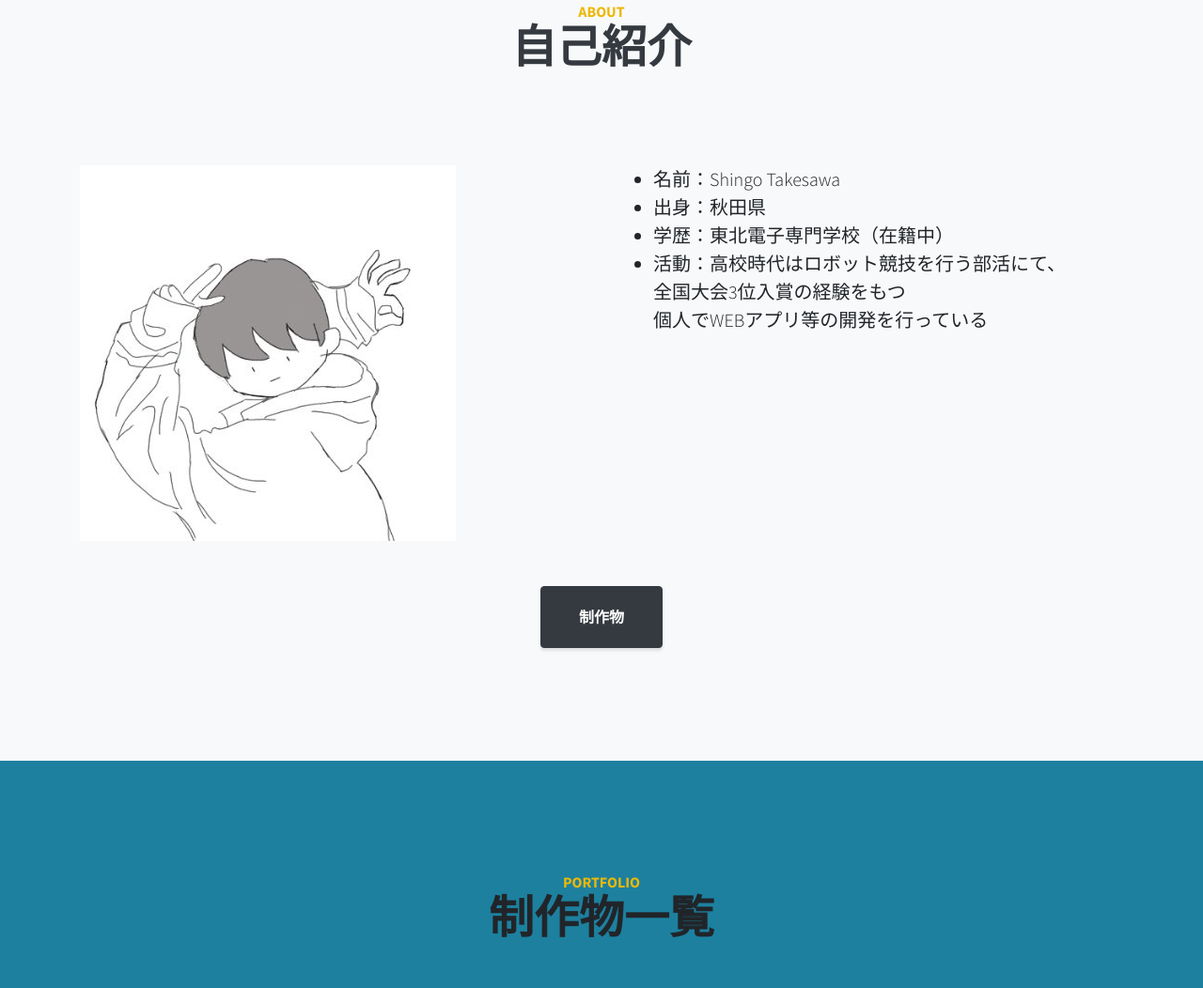
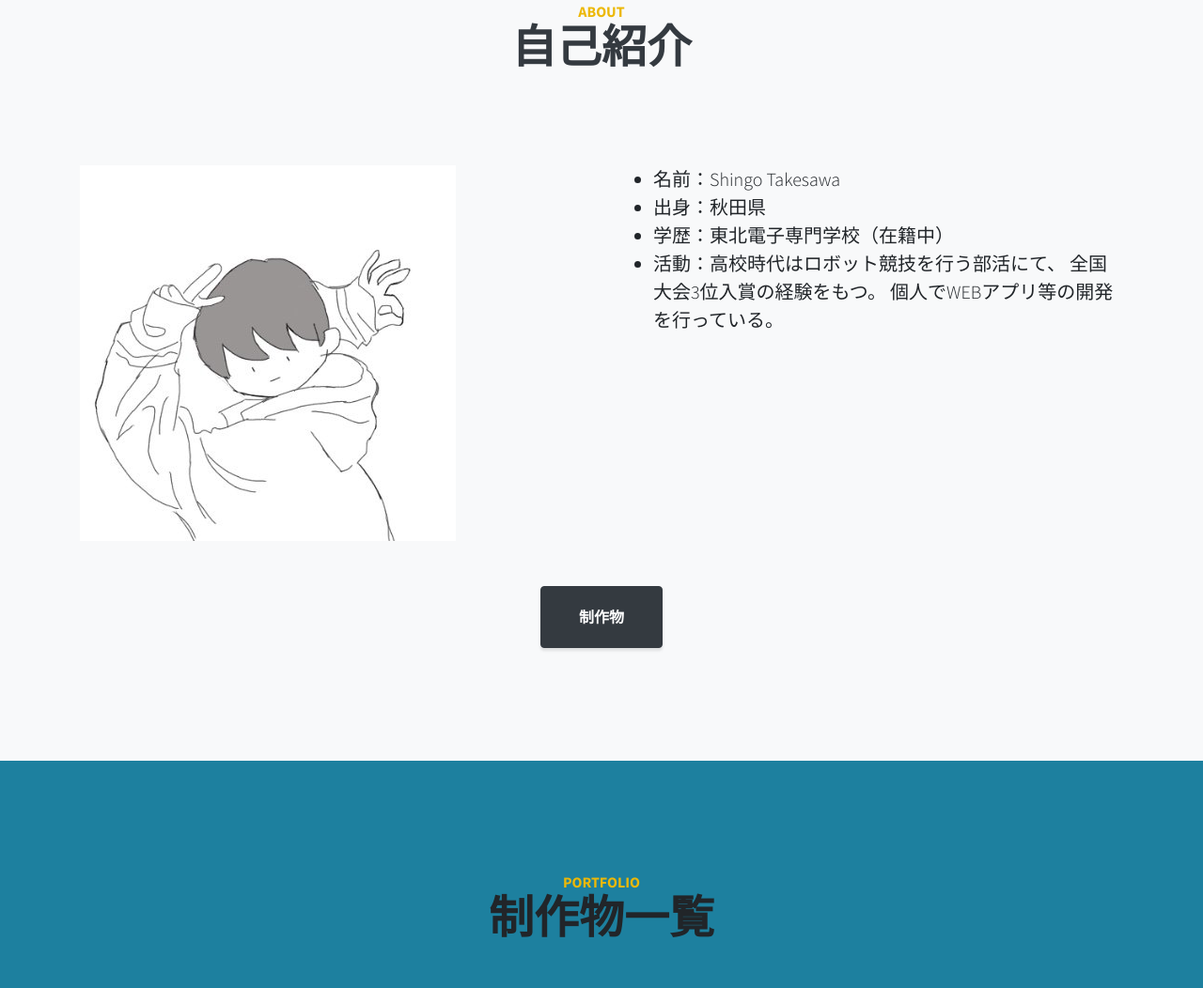
Before and after one commit to eara4005/portfolioSite, a plain HTML site: page index.html in a window 1280 px wide. Shown: the part 917-1969 px from the top of the page at 94% size. Drawn offline with Linux system fonts and the light colour scheme.

Commit message:
Add files via upload

```diff
--- a/index.html
+++ b/index.html
@@ -89,10 +89,10 @@
               <li>名前：Shingo Takesawa</li>
               <li>出身：秋田県</li>
               <li>学歴：東北電子専門学校（在籍中）</li>
-              <li>活動：高校時代はロボット競技を行う部活にて、<br />
-                  全国大会3位入賞の経験をもつ<br/>
-                  個人でWEBアプリ等の開発を行っている</li>
-
+              <li>活動：高校時代はロボット競技を行う部活にて、
+                  全国大会3位入賞の経験をもつ。
+                  個人でWEBアプリ等の開発を行っている。
+                </li>
             </ul>
             </p>
         </div>
```
